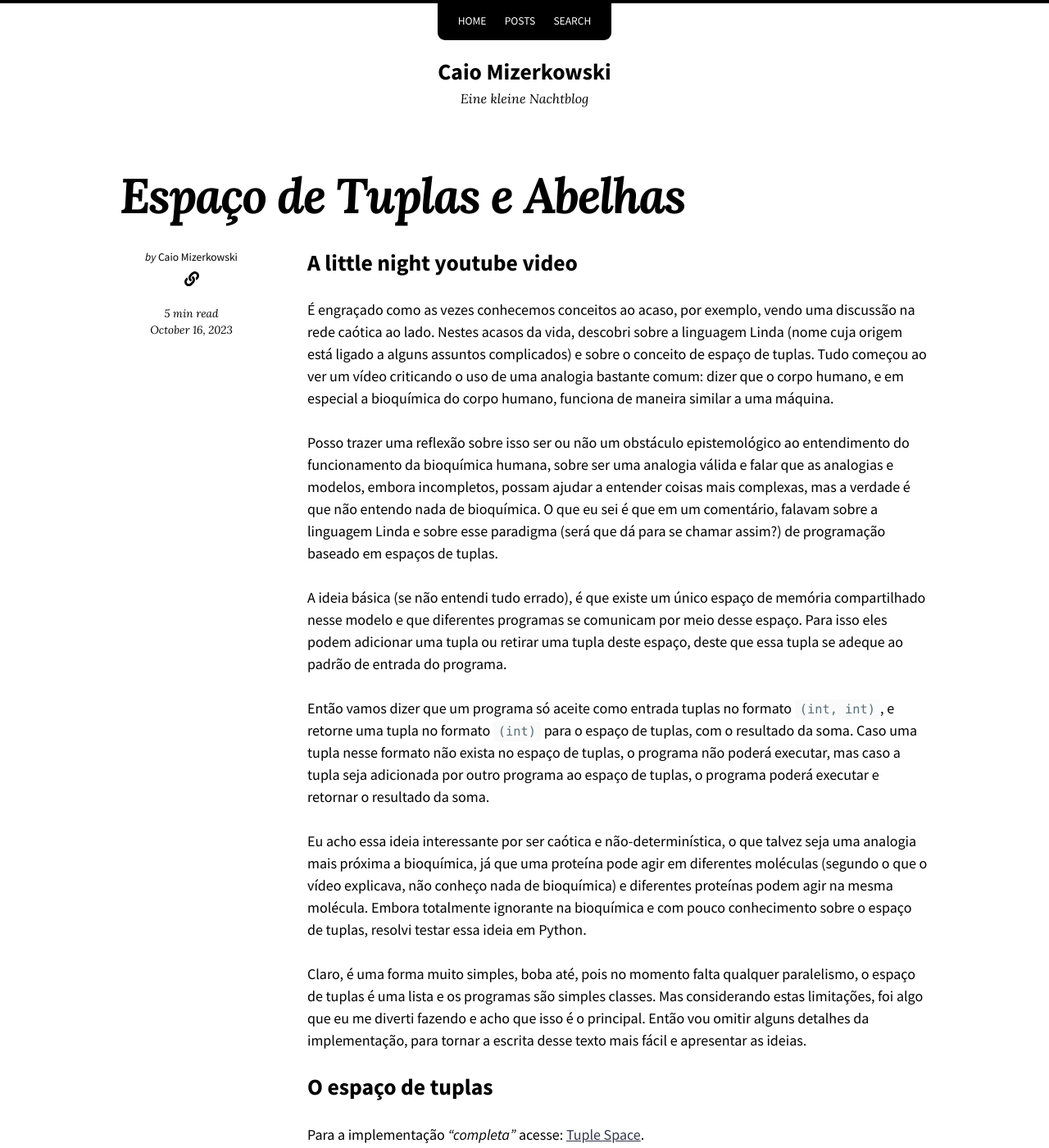
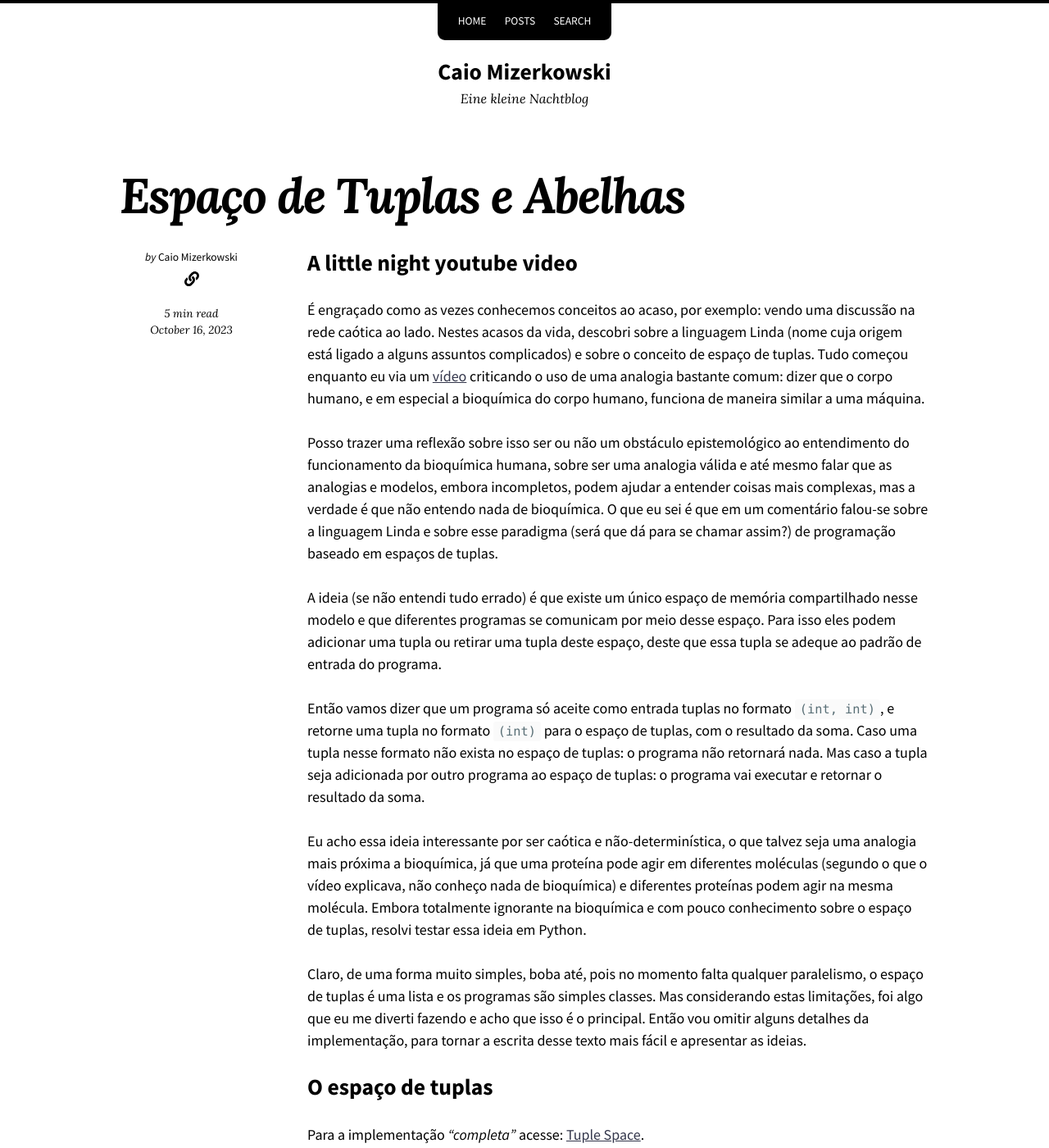
Before and after one commit to CaioMizerkowski/CaioMizerkowski.github.io, a Jekyll site: the page built from _posts/2023-10-16-espaco_de_tuplas_e_abelhas.md, in a window 1280 px wide and 1400 px high. Shown: the whole window at 82% size. Built offline with Jekyll 4.4.1, drawn with Linux system fonts in a browser that asks for light colours; nearby versions of some CDN libraries; some of the changed text lies outside the part shown.

Commit message:
Update 2023-10-16-espaco_de_tuplas_e_abelhas.md

```diff
--- a/_posts/2023-10-16-espaco_de_tuplas_e_abelhas.md
+++ b/_posts/2023-10-16-espaco_de_tuplas_e_abelhas.md
@@ -5,17 +5,17 @@ date: 2023-10-16
 
 ## A little night youtube video
 
-É engraçado como as vezes conhecemos conceitos ao acaso, por exemplo, vendo uma discussão na rede caótica ao lado. Nestes acasos da vida, descobri sobre a linguagem Linda (nome cuja origem está ligado a alguns assuntos complicados) e sobre o conceito de espaço de tuplas. Tudo começou ao ver um vídeo criticando o uso de uma analogia bastante comum: dizer que o corpo humano, e em especial a bioquímica do corpo humano, funciona de maneira similar a uma máquina.
+É engraçado como as vezes conhecemos conceitos ao acaso, por exemplo: vendo uma discussão na rede caótica ao lado. Nestes acasos da vida, descobri sobre a linguagem Linda (nome cuja origem está ligado a alguns assuntos complicados) e sobre o conceito de espaço de tuplas. Tudo começou enquanto eu via um [vídeo](https://www.youtube.com/watch?v=jPhvic-eqbc) criticando o uso de uma analogia bastante comum: dizer que o corpo humano, e em especial a bioquímica do corpo humano, funciona de maneira similar a uma máquina.
 
-Posso trazer uma reflexão sobre isso ser ou não um obstáculo epistemológico ao entendimento do funcionamento da bioquímica humana, sobre ser uma analogia válida e falar que as analogias e modelos, embora incompletos, possam ajudar a entender coisas mais complexas, mas a verdade é que não entendo nada de bioquímica. O que eu sei é que em um comentário, falavam sobre a linguagem Linda e sobre esse paradigma (será que dá para se chamar assim?) de programação baseado em espaços de tuplas.
+Posso trazer uma reflexão sobre isso ser ou não um obstáculo epistemológico ao entendimento do funcionamento da bioquímica humana, sobre ser uma analogia válida e até mesmo falar que as analogias e modelos, embora incompletos, podem ajudar a entender coisas mais complexas, mas a verdade é que não entendo nada de bioquímica. O que eu sei é que em um comentário falou-se sobre a linguagem Linda e sobre esse paradigma (será que dá para se chamar assim?) de programação baseado em espaços de tuplas.
 
-A ideia básica (se não entendi tudo errado), é que existe um único espaço de memória compartilhado nesse modelo e que diferentes programas se comunicam por meio desse espaço. Para isso eles podem adicionar uma tupla ou retirar uma tupla deste espaço, deste que essa tupla se adeque ao padrão de entrada do programa.
+A ideia (se não entendi tudo errado) é que existe um único espaço de memória compartilhado nesse modelo e que diferentes programas se comunicam por meio desse espaço. Para isso eles podem adicionar uma tupla ou retirar uma tupla deste espaço, deste que essa tupla se adeque ao padrão de entrada do programa.
 
-Então vamos dizer que um programa só aceite como entrada tuplas no formato `(int, int)`, e retorne uma tupla no formato `(int)` para o espaço de tuplas, com o resultado da soma. Caso uma tupla nesse formato não exista no espaço de tuplas, o programa não poderá executar, mas caso a tupla seja adicionada por outro programa ao espaço de tuplas, o programa poderá executar e retornar o resultado da soma.
+Então vamos dizer que um programa só aceite como entrada tuplas no formato `(int, int)`, e retorne uma tupla no formato `(int)` para o espaço de tuplas, com o resultado da soma. Caso uma tupla nesse formato não exista no espaço de tuplas: o programa não retornará nada. Mas caso a tupla seja adicionada por outro programa ao espaço de tuplas: o programa vai executar e retornar o resultado da soma.
 
 Eu acho essa ideia interessante por ser caótica e não-determinística, o que talvez seja uma analogia mais próxima a bioquímica, já que uma proteína pode agir em diferentes moléculas (segundo o que o vídeo explicava, não conheço nada de bioquímica) e diferentes proteínas podem agir na mesma molécula. Embora totalmente ignorante na bioquímica e com pouco conhecimento sobre o espaço de tuplas, resolvi testar essa ideia em Python.
 
-Claro, é uma forma muito simples, boba até, pois no momento falta qualquer paralelismo, o espaço de tuplas é uma lista e os programas são simples classes. Mas considerando estas limitações, foi algo que eu me diverti fazendo e acho que isso é o principal. Então vou omitir alguns detalhes da implementação, para tornar a escrita desse texto mais fácil e apresentar as ideias.
+Claro, de uma forma muito simples, boba até, pois no momento falta qualquer paralelismo, o espaço de tuplas é uma lista e os programas são simples classes. Mas considerando estas limitações, foi algo que eu me diverti fazendo e acho que isso é o principal. Então vou omitir alguns detalhes da implementação, para tornar a escrita desse texto mais fácil e apresentar as ideias.
 
 ## O espaço de tuplas
 
```
Also changed, not shown: other parts of _posts/2023-10-16-espaco_de_tuplas_e_abelhas.md (+3 -1 lines).
